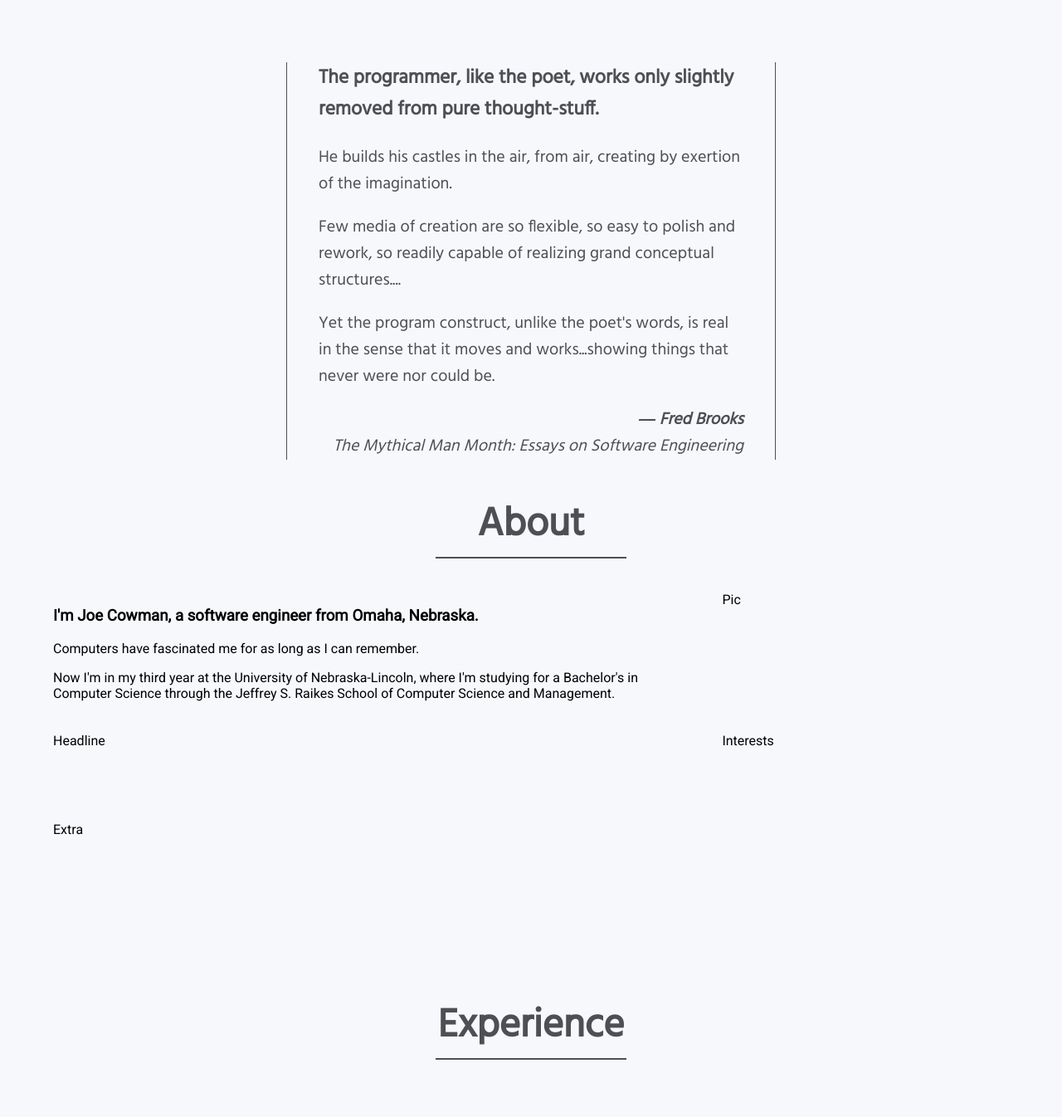
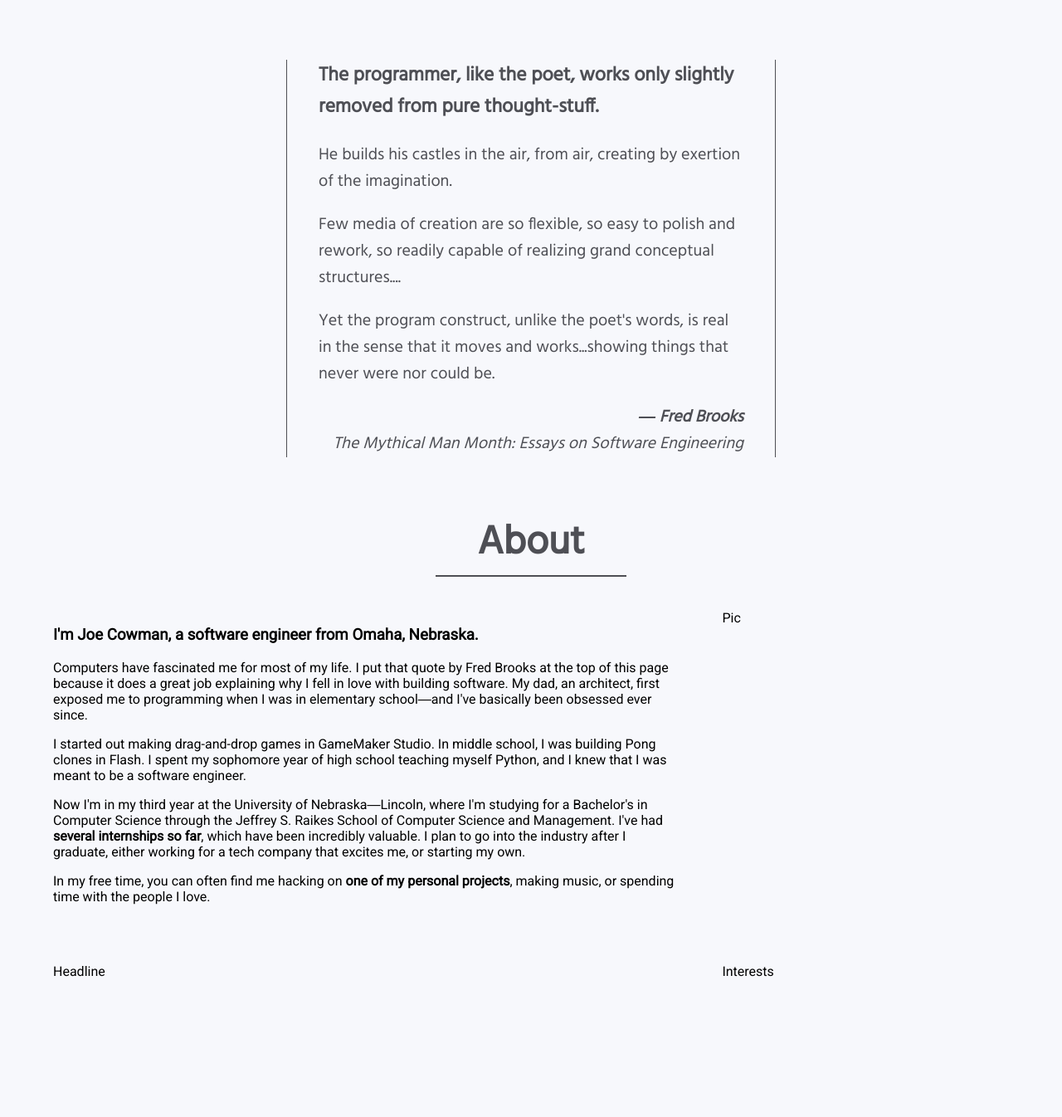
Before and after one commit to jcowman2/personal-website, a plain HTML site: page index.html in a window 1280 px wide. Shown: the part 349-1695 px from the top of the page at 83% size. Drawn offline with Linux system fonts and the light colour scheme.

Commit message:
Added bio

```diff
--- a/index.html
+++ b/index.html
@@ -71,8 +71,24 @@
                 <div id="about-grid-container">
                     <div id="about-bio">
                         <h3>I'm Joe Cowman, a software engineer from Omaha, Nebraska.</h3>
-                        <p>Computers have fascinated me for as long as I can remember. </p>
-                        <p>Now I'm in my third year at the University of Nebraska-Lincoln, where I'm studying for a Bachelor's in Computer Science through the Jeffrey S. Raikes School of Computer Science and Management.</p>
+                        <p>
+                            Computers have fascinated me for most of my life.
+                            I put that quote by Fred Brooks at the top of this page because it does a great job explaining why I fell in love with building software.
+                            My dad, an architect, first exposed me to programming when I was in elementary school―and I've basically been obsessed ever since.
+                        </p>
+                        <p>
+                            I started out making drag-and-drop games in GameMaker Studio.
+                            In middle school, I was building Pong clones in Flash.
+                            I spent my sophomore year of high school teaching myself Python, and I knew that I was meant to be a software engineer.
+                        </p>
+                        <p>
+                            Now I'm in my third year at the University of Nebraska―Lincoln, where I'm studying for a Bachelor's in Computer Science through the Jeffrey S. Raikes School of Computer Science and Management.
+                            I've had <a class="paragraph-link" href="#experience">several internships so far</a>, which have been incredibly valuable.
+                            I plan to go into the industry after I graduate, either working for a tech company that excites me, or starting my own.
+                        </p>
+                        <p>
+                            In my free time, you can often find me hacking on <a class="paragraph-link" href="#projects">one of my personal projects</a>, making music, or spending time with the people I love.
+                        </p>
                     </div>
                     <div id="about-pic">Pic</div>
                     <div id="about-headline">Headline</div>
--- a/main.css
+++ b/main.css
@@ -16,8 +16,7 @@ main {
 }
 
 h1,
-h2,
-a {
+h2 {
     font-family: 'Hind', sans-serif;
 }
 
@@ -25,12 +24,14 @@ a {
     color: black;
 }
 
-a:link {
+a:link,
+a:visited {
     text-decoration: none;
 }
 
-a:visited {
-    text-decoration: none;
+a:hover,
+a:active {
+    font-weight: bold;
 }
 
 /* Section Class Styles */
@@ -52,6 +53,18 @@ a:visited {
     width: 20%;
     margin-left: auto;
     margin-right: auto;
+}
+
+/* Other Class Styles */
+
+.paragraph-link {
+    font-weight: bold;
+}
+
+.paragraph-link:hover,
+.paragraph-link:active {
+    color: #14248A;
+    text-decoration: underline;
 }
 
 /* Title Section Styles */
@@ -98,18 +111,11 @@ a:visited {
 
 /* Navigation Bar Styles */
 
-a.nav-element:hover {
-    font-weight: bold;
-}
-
-a.nav-element:active {
-    font-weight: bold;
-}
-
 nav {
     background-color: #8197EF;
     height: 100%;
     width: 100%;
+    font-family: 'Hind', sans-serif;
 }
 
 nav .content {
@@ -139,6 +145,7 @@ nav .content {
 #quote-section {
     margin-top: 5%;
     font-family: 'Hind', sans-serif;
+    margin-bottom: 2%;
 }
 
 #quote-section .content {
@@ -162,10 +169,6 @@ nav .content {
     grid-template-columns: 1fr 1fr 1fr;
     grid-template-rows: 1.5fr 1fr 2fr;
     gap: 5%;
-}
-
-#about-grid-container div {
-    /* background-color: red; */
 }
 
 #about-bio {
```
